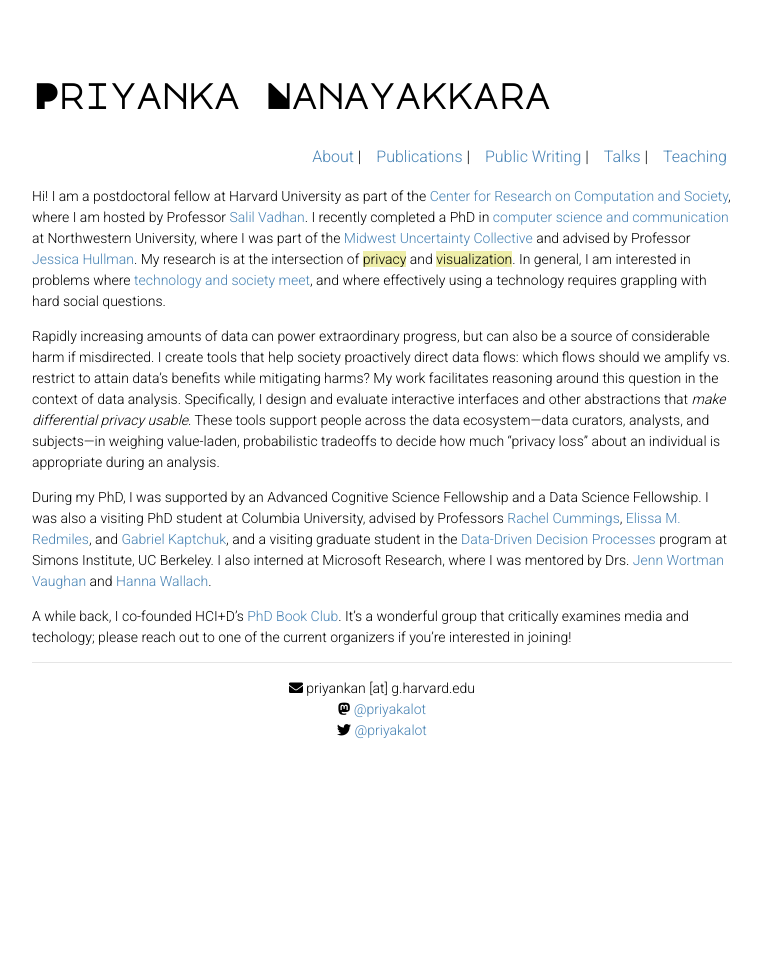
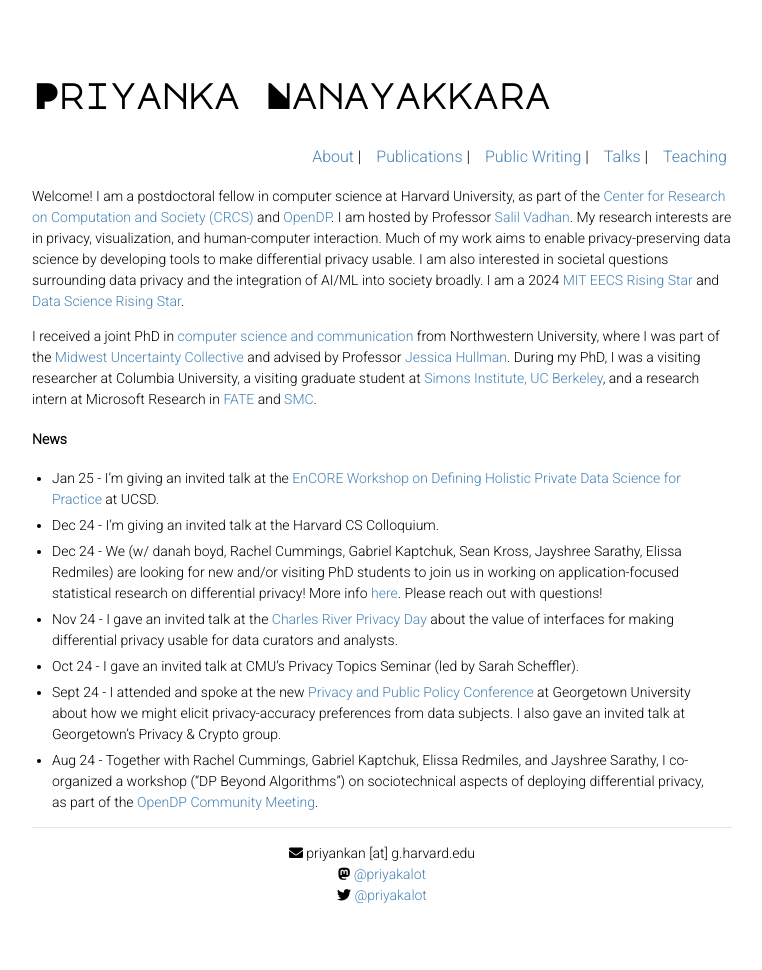
Before and after one commit to priyakalot/priyakalot.github.io, a Jekyll site: the page built from index.md, in a window 1280 px wide. Shown: the whole page, without its empty margins (258-1020 px from the left). Built offline with Jekyll 4.4.1, drawn with Linux system fonts in a browser that asks for light colours; nearby versions of some CDN libraries; before the commit the page ends 900 px from its top, so only the background shows below that.

Commit message:
Update index.md

```diff
--- a/index.md
+++ b/index.md
@@ -1,13 +1,19 @@
 ---
 layout: default
 ---
-Hi! I am a postdoctoral fellow at Harvard University as part of the <a href="https://crcs.seas.harvard.edu/" target="_blank">Center for Research on Computation and Society</a>, where I am hosted by Professor <a href="https://salil.seas.harvard.edu/" target="_blank">Salil Vadhan</a>. I recently completed a PhD in <a href="https://tsb.northwestern.edu/" target="_blank">computer science and communication</a> at Northwestern University, where I was part of the <a href="https://mucollective.northwestern.edu/" target="_blank">Midwest Uncertainty Collective</a> and advised by Professor <a href="http://users.eecs.northwestern.edu/~jhullman/" target="_blank">Jessica Hullman</a>. My research is at the intersection of <mark>privacy</mark> and <mark>visualization</mark>. In general, I am interested in problems where <a href="https://priyakalot.github.io/papers/Whats_Driving_Conflicts_Around_Differential_Privacy_for_the_U.S._Census.pdf" target="_blank">technology and society meet</a>, and where effectively using a technology requires grappling with hard social questions.
+Welcome! I am a postdoctoral fellow in computer science at Harvard University, as part of the <a href="https://crcs.seas.harvard.edu/" target="_blank">Center for Research on Computation and Society (CRCS)</a> and <a href="https://opendp.org/" target="_blank">OpenDP</a>. I am hosted by Professor <a href="https://salil.seas.harvard.edu/" target="_blank">Salil Vadhan</a>. My research interests are in privacy, visualization, and human-computer interaction. Much of my work aims to enable privacy-preserving data science by developing tools to make differential privacy usable. I am also interested in societal questions surrounding data privacy and the integration of AI/ML into society broadly. I am a 2024 <a href="https://risingstars-eecs.mit.edu/" target="_blank">MIT EECS Rising Star</a> and <a href="https://datascience.ucsd.edu/rising-stars-in-data-science/" target="_blank">Data Science Rising Star</a>.
 
-Rapidly increasing amounts of data can power extraordinary progress, but can also be a source of considerable harm if misdirected. I create tools that help society proactively direct data flows: which flows should we amplify vs. restrict to attain data's benefits while mitigating harms? My work facilitates reasoning around this question in the context of data analysis. Specifically, I design and evaluate interactive interfaces and other abstractions that <i>make differential privacy usable</i>. These tools support people across the data ecosystem—data curators, analysts, and subjects—in weighing value-laden, probabilistic tradeoffs to decide how much “privacy loss” about an individual is appropriate during an analysis.
+I received a joint PhD in <a href="https://tsb.northwestern.edu/" target="_blank">computer science and communication</a> from Northwestern University, where I was part of the <a href="https://mucollective.northwestern.edu/" target="_blank">Midwest Uncertainty Collective</a> and advised by Professor <a href="http://users.eecs.northwestern.edu/~jhullman/" target="_blank">Jessica Hullman</a>. During my PhD, I was a visiting researcher at Columbia University, a visiting graduate student at <a href="https://simons.berkeley.edu/programs/datadriven2022" target="_blank">Simons Institute, UC Berkeley</a>, and a research intern at Microsoft Research in <a href="https://www.microsoft.com/en-us/research/theme/fate/" target="_blank">FATE</a> and <a href="https://socialmediacollective.org/" target="_blank">SMC</a>.
 
-During my PhD, I was supported by an Advanced Cognitive Science Fellowship and a Data Science Fellowship. I was also a visiting PhD student at Columbia University, advised by Professors <a href="https://rachelcummings.com/" target="_blank">Rachel Cummings</a>, <a href="https://elissaredmiles.com/" target="_blank">Elissa M. Redmiles</a>, and <a href="https://cs-people.bu.edu/kaptchuk/" target="_blank">Gabriel Kaptchuk</a>, and a visiting graduate student in the <a href="https://simons.berkeley.edu/programs/datadriven2022" target="_blank">Data-Driven Decision Processes</a> program at Simons Institute, UC Berkeley. I also interned at Microsoft Research, where I was mentored by Drs. <a href="http://www.jennwv.com/" target="_blank">Jenn Wortman Vaughan</a> and <a href="http://dirichlet.net/" target="_blank">Hanna Wallach</a>.
+#### News
+* Jan 25 - I'm giving an invited talk at the <a href="https://encore.ucsd.edu/privacy-workshop/" target="_blank">EnCORE Workshop on Defining Holistic Private Data Science for Practice</a> at UCSD.
+* Dec 24 - I'm giving an invited talk at the Harvard CS Colloquium.
+* Dec 24 - We (w/ danah boyd, Rachel Cummings, Gabriel Kaptchuk, Sean Kross, Jayshree Sarathy, Elissa Redmiles) are looking for new and/or visiting PhD students to join us in working on application-focused statistical research on differential privacy! More info <a href="https://bit.ly/participatoryDPStudent24" target="_blank">here</a>. Please reach out with questions!
+* Nov 24 - I gave an invited talk at the <a href="https://bostondataprivacy.github.io/privacy-day.html" target="_blank">Charles River Privacy Day</a> about the value of interfaces for making differential privacy usable for data curators and analysts.
+* Oct 24 - I gave an invited talk at CMU's Privacy Topics Seminar (led by Sarah Scheffler).
+* Sept 24 - I attended and spoke at the new <a href="https://privacypublicpolicy-conference.github.io/website/" target="_blank">Privacy and Public Policy Conference</a> at Georgetown University about how we might elicit privacy-accuracy preferences from data subjects. I also gave an invited talk at Georgetown's Privacy & Crypto group.
+* Aug 24 - Together with Rachel Cummings, Gabriel Kaptchuk, Elissa Redmiles, and Jayshree Sarathy, I co-organized a workshop ("DP Beyond Algorithms") on sociotechnical aspects of deploying differential privacy, as part of the <a href="https://www.iq.harvard.edu/news/2024-opendp-community-meeting-recap-and-survey" target="_blank">OpenDP Community Meeting</a>.
 
-A while back, I co-founded HCI+D's <a href="https://hci.northwestern.edu/news-events/phd-book-club.html" target="_blank">PhD Book Club</a>. It's a wonderful group that critically examines media and techology; please reach out to one of the current organizers if you're interested in joining!
 
 <hr>
 <p align="center"><i class="fas fa-envelope"></i> priyankan [at] g.harvard.edu <br/>
```
